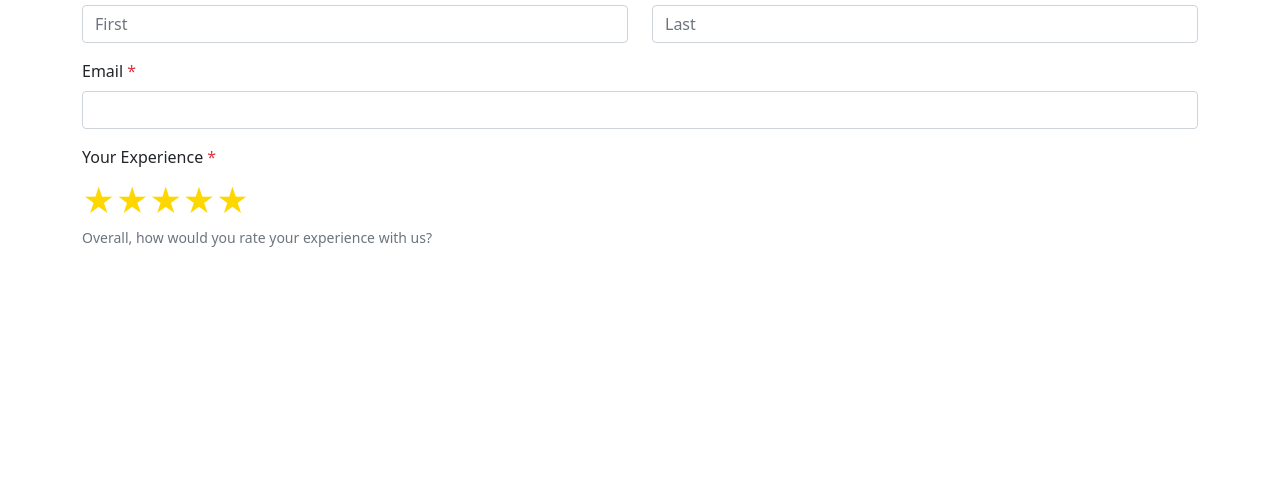
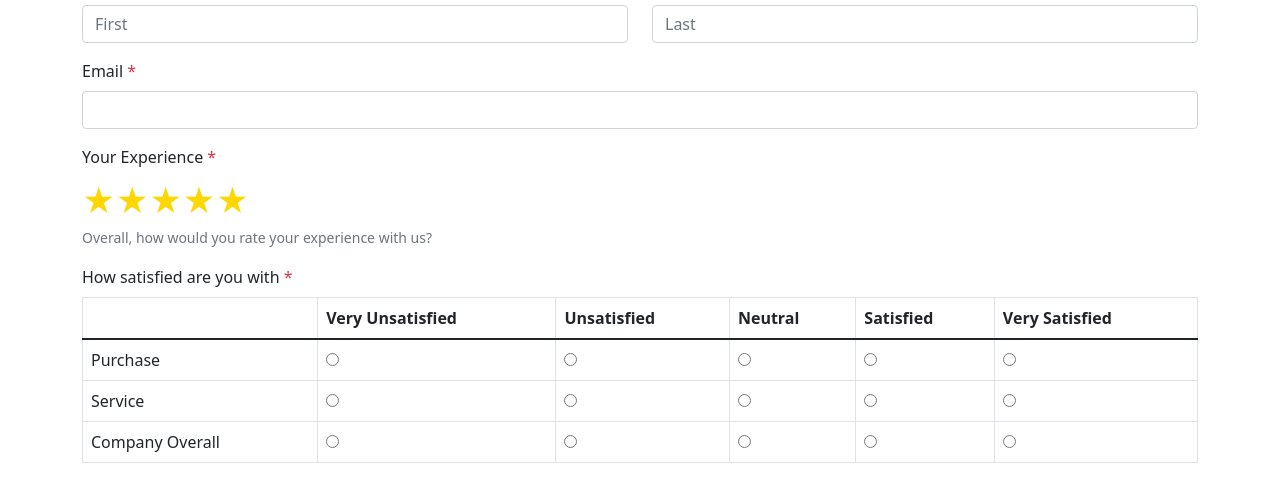
Before and after one commit to benedictvimal2/Day-12-Survey-form-task, a plain HTML site: page index.html in a window 1280 px wide. Shown: the part 137-638 px from the top of the page. Drawn offline with nearby package versions, Linux system fonts and the light colour scheme.

Commit message:
added feedback radio options

```diff
--- a/index.html
+++ b/index.html
@@ -37,5 +37,48 @@
                 </div>
                 <small class="form-text text-muted">Overall, how would you rate your experience with us?</small>
             </div>
+            <div class="mb-3">
+                <label class="form-label">How satisfied are you with <span class="text-danger">*</span></label>
+                <div class="table-responsive">
+                    <table class="table table-bordered">
+                        <thead>
+                            <tr>
+                                <th></th>
+                                <th>Very Unsatisfied</th>
+                                <th>Unsatisfied</th>
+                                <th>Neutral</th>
+                                <th>Satisfied</th>
+                                <th>Very Satisfied</th>
+                            </tr>
+                        </thead>
+                        <tbody>
+                            <tr>
+                                <td>Purchase</td>
+                                <td><input type="radio" name="purchase" value="1" required></td>
+                                <td><input type="radio" name="purchase" value="2" required></td>
+                                <td><input type="radio" name="purchase" value="3" required></td>
+                                <td><input type="radio" name="purchase" value="4" required></td>
+                                <td><input type="radio" name="purchase" value="5" required></td>
+                            </tr>
+                            <tr>
+                                <td>Service</td>
+                                <td><input type="radio" name="service" value="1" required></td>
+                                <td><input type="radio" name="service" value="2" required></td>
+                                <td><input type="radio" name="service" value="3" required></td>
+                                <td><input type="radio" name="service" value="4" required></td>
+                                <td><input type="radio" name="service" value="5" required></td>
+                            </tr>
+                            <tr>
+                                <td>Company Overall</td>
+                                <td><input type="radio" name="company" value="1" required></td>
+                                <td><input type="radio" name="company" value="2" required></td>
+                                <td><input type="radio" name="company" value="3" required></td>
+                                <td><input type="radio" name="company" value="4" required></td>
+                                <td><input type="radio" name="company" value="5" required></td>
+                            </tr>
+                        </tbody>
+                    </table>
+                </div>
+            </div>
 </body>
 </html>
```
Also changed, not shown: 1 other file.
